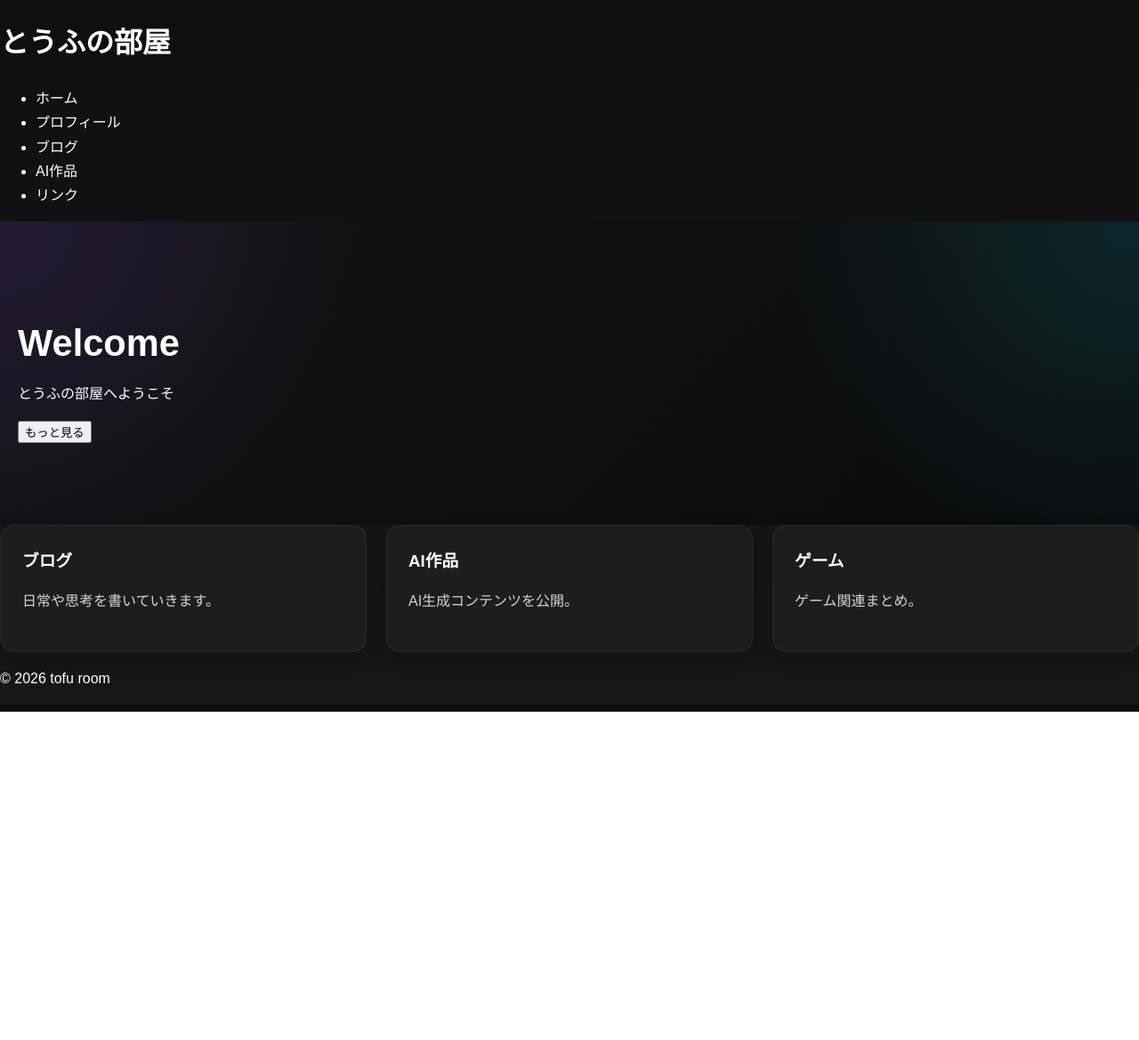
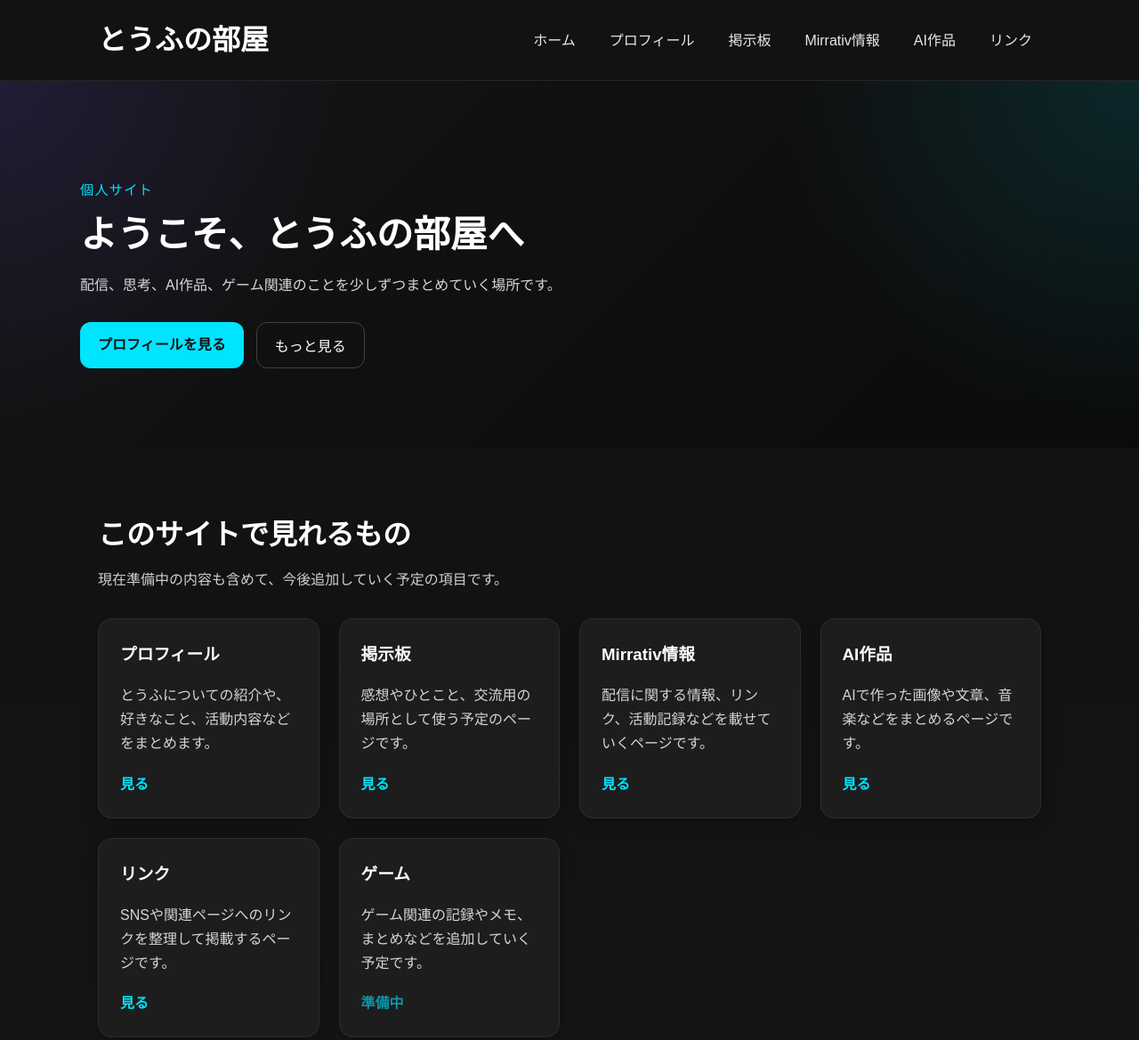
Before and after one commit to touhu0916-gif/touhu2112.github.io, a plain HTML site: page index.html in a window 1280 px wide. Shown: the top 1169 px of the page at 89% size. Before the commit the page ends 800 px from the top, so only its background shows below. Drawn offline with Linux system fonts and the light colour scheme.

Commit message:
Update index.html

```diff
--- a/index.html
+++ b/index.html
@@ -2,93 +2,107 @@
 <html lang="ja">
 
 <head>
-
   <meta charset="UTF-8">
   <meta name="viewport" content="width=device-width, initial-scale=1.0">
-
   <title>とうふの部屋</title>
-
+  <meta name="description" content="とうふの部屋へようこそ。プロフィール、掲示板、Mirrativ情報、AI作品などをまとめた個人サイトです。">
   <link rel="stylesheet" href="style.css">
-
 </head>
-
 
 <body>
 
-<header>
+  <header class="site-header">
+    <div class="header-inner">
+      <h1 class="site-title">とうふの部屋</h1>
 
-<h1>とうふの部屋</h1>
-
-<nav>
-
+      <nav class="site-nav">
         <ul>
-
-<li><a href="#">ホーム</a></li>
-<li><a href="#">プロフィール</a></li>
-<li><a href="#">ブログ</a></li>
-<li><a href="#">AI作品</a></li>
-<li><a href="#">リンク</a></li>
-
+          <li><a href="index.html">ホーム</a></li>
+          <li><a href="profile.html">プロフィール</a></li>
+          <li><a href="board.html">掲示板</a></li>
+          <li><a href="mirrativ.html">Mirrativ情報</a></li>
+          <li><a href="ai.html">AI作品</a></li>
+          <li><a href="links.html">リンク</a></li>
         </ul>
-
       </nav>
-
+    </div>
   </header>
 
+  <main>
+    <section class="hero">
+      <div class="hero-inner">
+        <p class="hero-sub">個人サイト</p>
+        <h2>ようこそ、とうふの部屋へ</h2>
+        <p class="hero-text">
+          配信、思考、AI作品、ゲーム関連のことを少しずつまとめていく場所です。
+        </p>
 
-
-<section class="hero">
-
-<h2>Welcome</h2>
-
-<p>とうふの部屋へようこそ</p>
-
-<button onclick="alert('準備中です')">もっと見る</button>
-
+        <div class="hero-buttons">
+          <a href="profile.html" class="button primary-button">プロフィールを見る</a>
+          <button id="moreButton" class="button secondary-button">もっと見る</button>
+        </div>
+      </div>
     </section>
 
+    <section class="section">
+      <div class="section-heading">
+        <h2>このサイトで見れるもの</h2>
+        <p>現在準備中の内容も含めて、今後追加していく予定の項目です。</p>
+      </div>
 
+      <div class="cards">
 
-<section class="cards">
+        <article class="card">
+          <h3>プロフィール</h3>
+          <p>とうふについての紹介や、好きなこと、活動内容などをまとめます。</p>
+          <a href="profile.html" class="card-link">見る</a>
+        </article>
 
-<div class="card">
+        <article class="card">
+          <h3>掲示板</h3>
+          <p>感想やひとこと、交流用の場所として使う予定のページです。</p>
+          <a href="board.html" class="card-link">見る</a>
+        </article>
 
-<h3>ブログ</h3>
+        <article class="card">
+          <h3>Mirrativ情報</h3>
+          <p>配信に関する情報、リンク、活動記録などを載せていくページです。</p>
+          <a href="mirrativ.html" class="card-link">見る</a>
+        </article>
 
-<p>日常や思考を書いていきます。</p>
+        <article class="card">
+          <h3>AI作品</h3>
+          <p>AIで作った画像や文章、音楽などをまとめるページです。</p>
+          <a href="ai.html" class="card-link">見る</a>
+        </article>
+
+        <article class="card">
+          <h3>リンク</h3>
+          <p>SNSや関連ページへのリンクを整理して掲載するページです。</p>
+          <a href="links.html" class="card-link">見る</a>
+        </article>
+
+        <article class="card">
+          <h3>ゲーム</h3>
+          <p>ゲーム関連の記録やメモ、まとめなどを追加していく予定です。</p>
+          <a href="#" class="card-link disabled-link">準備中</a>
+        </article>
 
       </div>
-
-
-<div class="card">
-
-<h3>AI作品</h3>
-
-<p>AI生成コンテンツを公開。</p>
-
-</div>
-
-
-<div class="card">
-
-<h3>ゲーム</h3>
-
-<p>ゲーム関連まとめ。</p>
-
-</div>
-
     </section>
 
+    <section class="info-box" id="moreInfo">
+      <h2>お知らせ</h2>
+      <p>
+        とうふの部屋は現在制作中です。これから少しずつページや機能を追加していきます。
+      </p>
+    </section>
+  </main>
 
-
-<footer>
-
-<p>© 2026 tofu room</p>
-
+  <footer class="site-footer">
+    <p>© 2026 とうふの部屋</p>
   </footer>
 
-
   <script src="script.js"></script>
-
 </body>
 </html>
```
Lines whose indentation alone changed are shown as unchanged.
